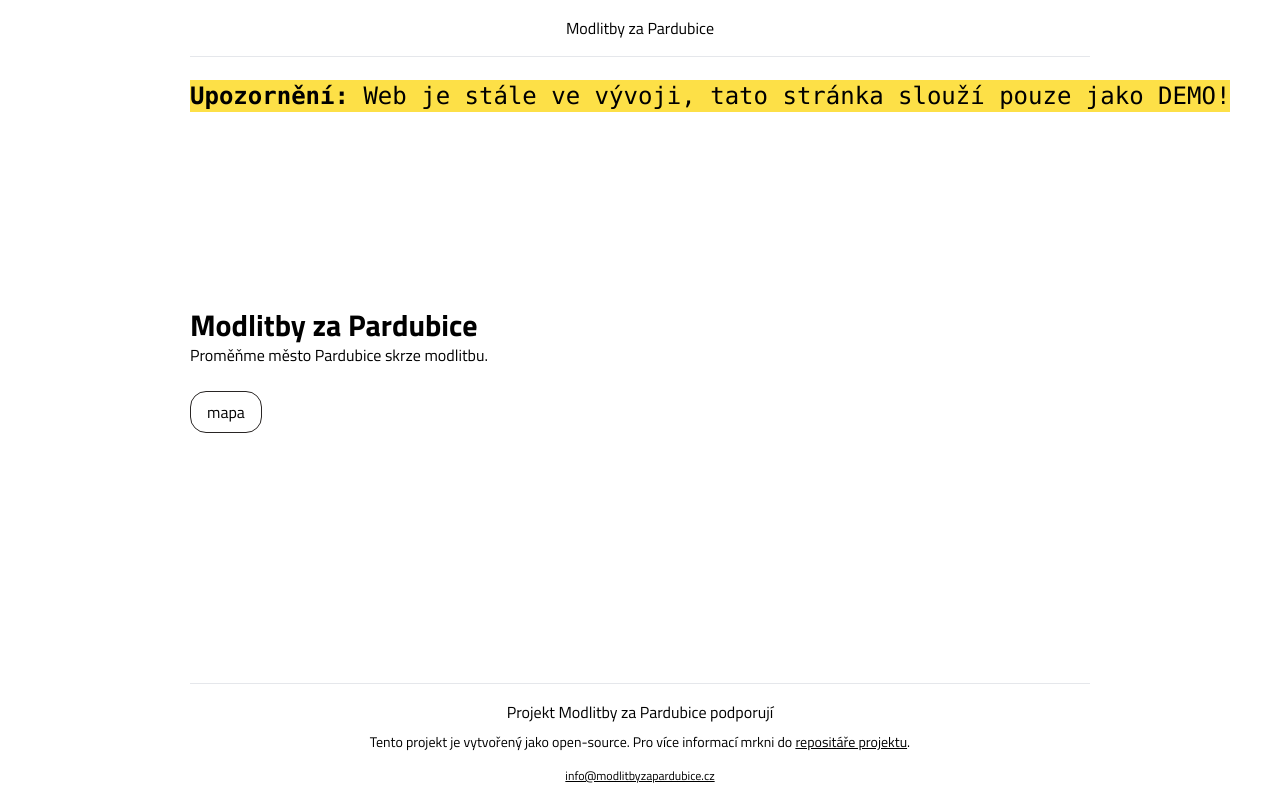
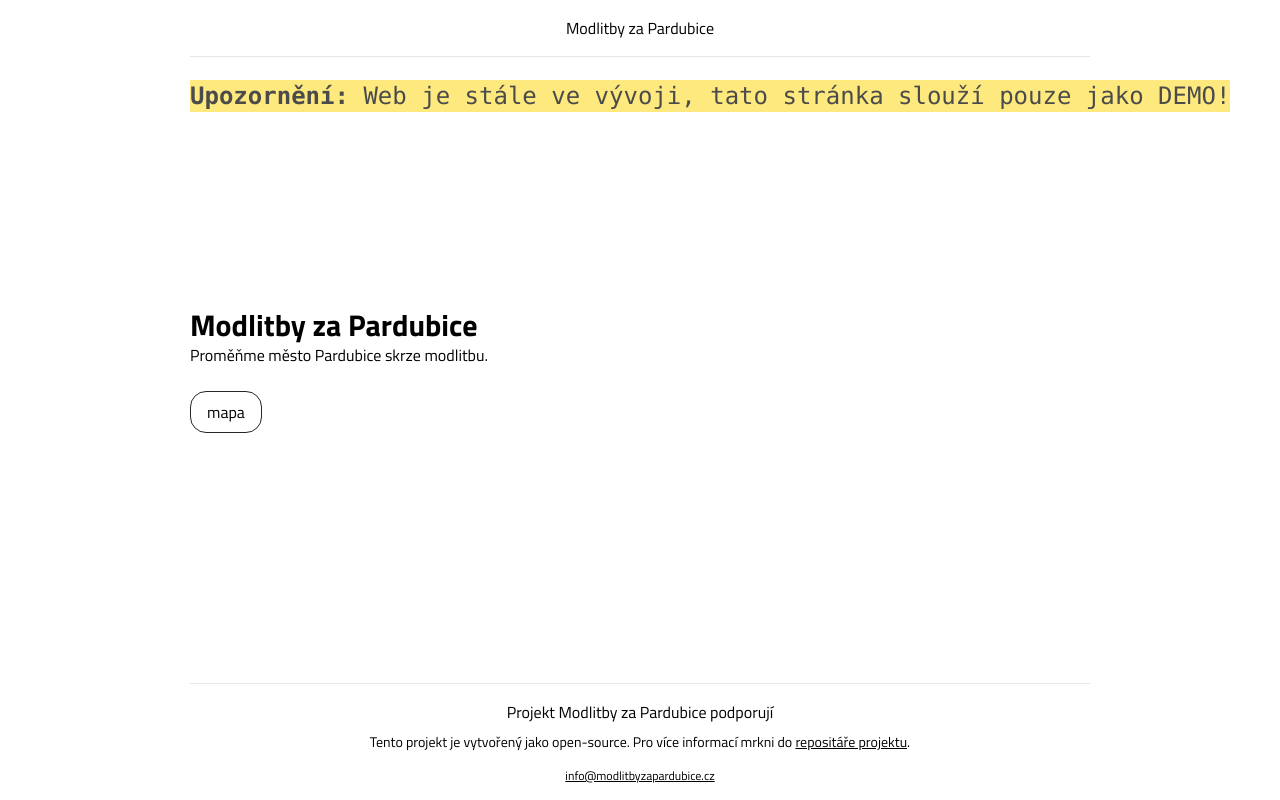
Before and after one commit to petrkucerak/modlitbyzaulice, a Next.js app: page / in a window 1280 px wide. Built offline with nearby package versions, Linux system fonts and the light colour scheme.

Commit message:
Set opacity for notice

```diff
--- a/app/page.js
+++ b/app/page.js
@@ -8,7 +8,7 @@ export default function Home() {
     <Main>
       <Header />
       <div className="flex flex-col w-[90vw] max-w-[900px]">
-        <p className="text-2xl font-mono bg-yellow-300 absolute top-20 max-w-[90vw]">
+        <p className="text-2xl font-mono bg-yellow-300 absolute top-20 max-w-[90vw] opacity-70">
           <strong>Upozornění:</strong> Web je stále ve vývoji, tato stránka
           slouží pouze jako DEMO!
         </p>
```
